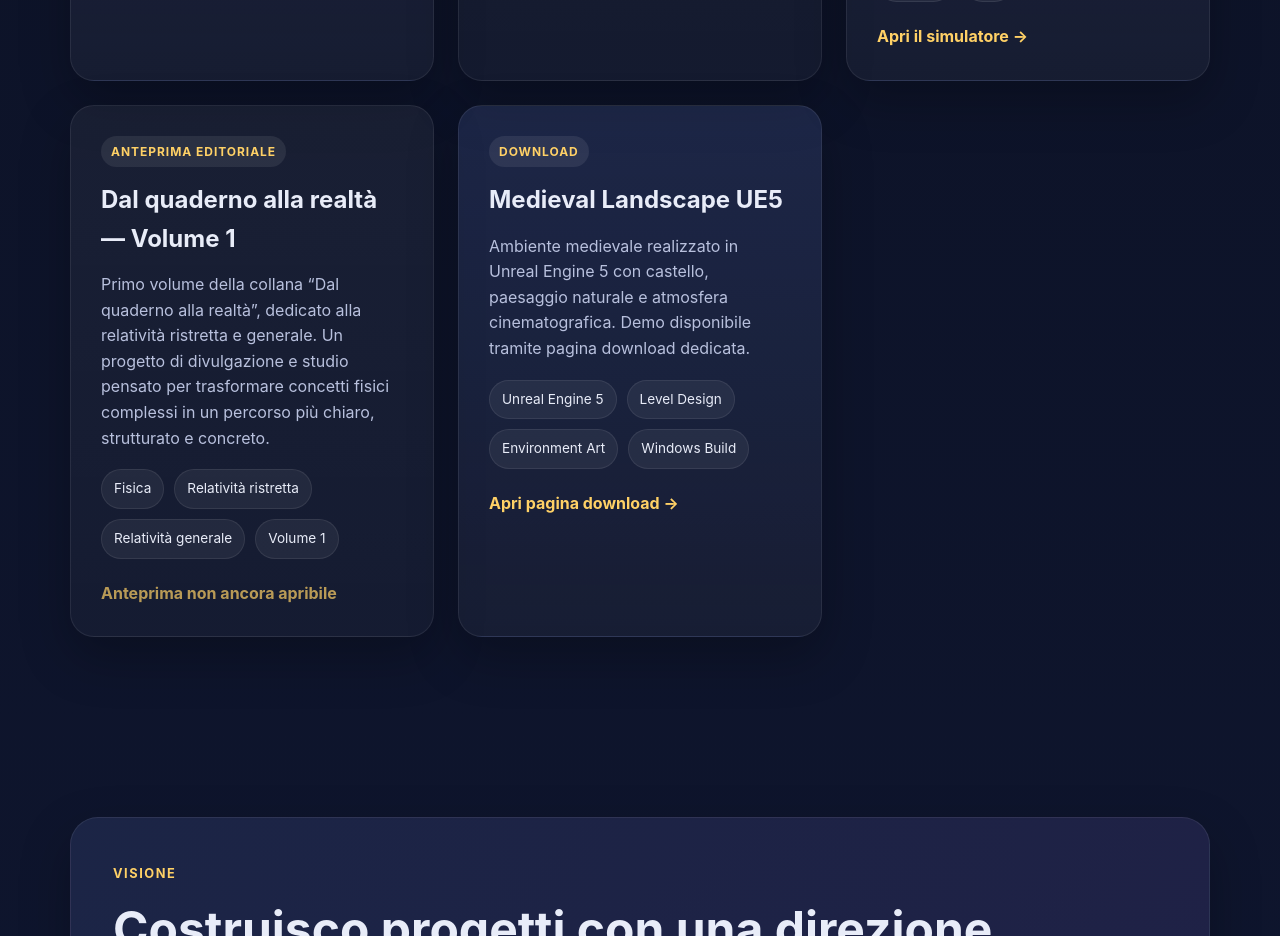
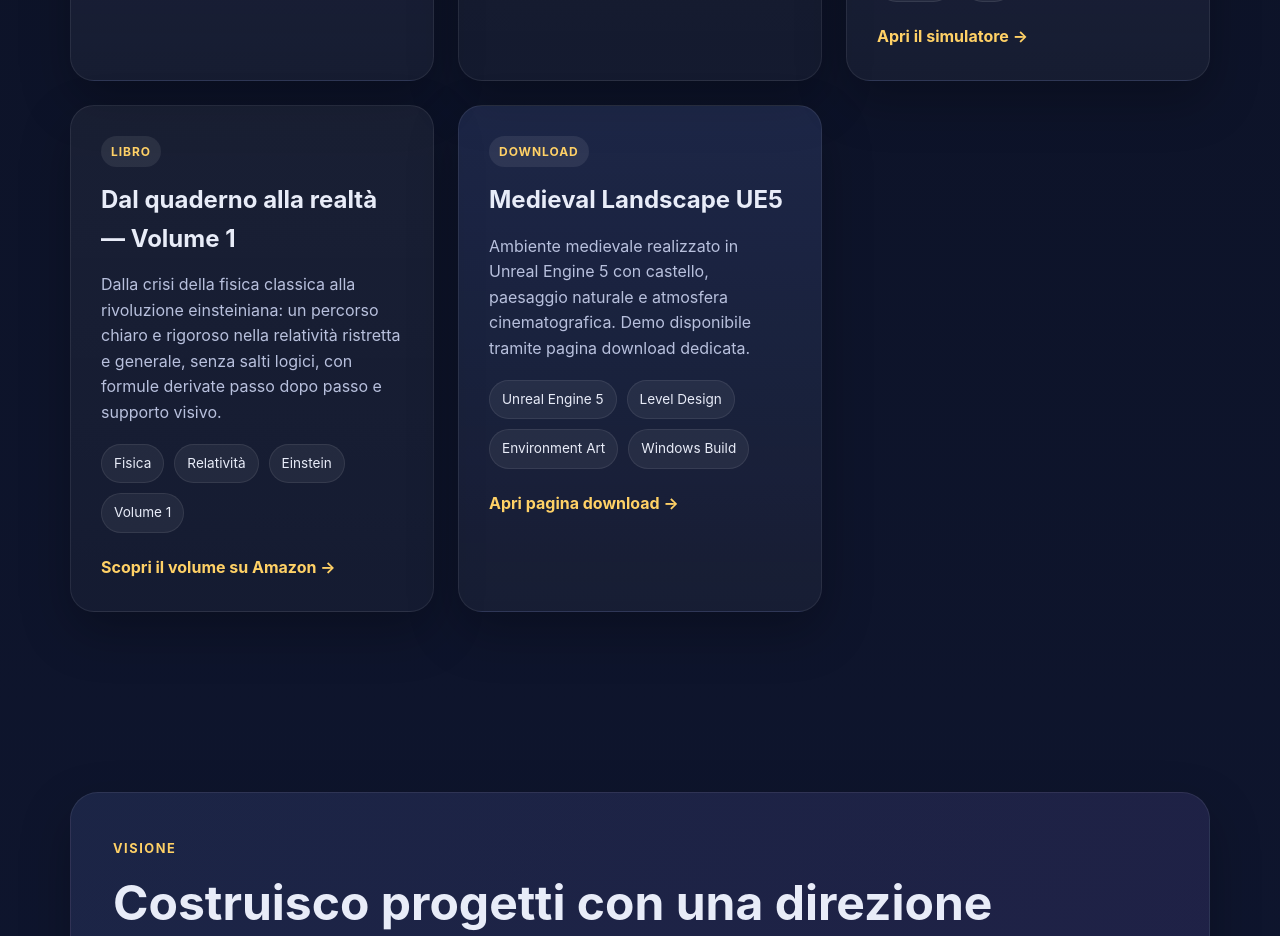
Before and after one commit to Crew200408/cristianalemanno-portfolio, a React (Create React App) app: page / in a window 1280 px wide. Shown: the part 1980-2916 px from the top of the page. Built offline with nearby package versions, Linux system fonts and the light colour scheme.

Commit message:
Update App.js

```diff
--- a/src/App.js
+++ b/src/App.js
@@ -190,29 +190,33 @@ function App() {
               </a>
             </article>
 
-            {/* Anteprima editoriale non apribile */}
+                       {/* Volume 1 della collana "Dal quaderno alla realtà" */}
             <article className="project-card">
-              <div className="project-badge">Anteprima editoriale</div>
+              <div className="project-badge">Libro</div>
 
               <h3>Dal quaderno alla realtà — Volume 1</h3>
 
               <p>
-                Primo volume della collana “Dal quaderno alla realtà”, dedicato
-                alla relatività ristretta e generale. Un progetto di
-                divulgazione e studio pensato per trasformare concetti fisici
-                complessi in un percorso più chiaro, strutturato e concreto.
+                Dalla crisi della fisica classica alla rivoluzione einsteiniana: un
+                percorso chiaro e rigoroso nella relatività ristretta e generale, senza
+                salti logici, con formule derivate passo dopo passo e supporto visivo.
               </p>
 
               <div className="project-tags">
                 <span>Fisica</span>
-                <span>Relatività ristretta</span>
-                <span>Relatività generale</span>
+                <span>Relatività</span>
+                <span>Einstein</span>
                 <span>Volume 1</span>
               </div>
 
-              <span className="project-link disabled">
-                Anteprima non ancora apribile
-              </span>
+              <a
+                href="https://amzn.eu/d/05FvZCk7"
+                className="project-link"
+                target="_blank"
+                rel="noopener noreferrer"
+              >
+                Scopri il volume su Amazon →
+              </a>
             </article>
 
             {/* Pagina download dedicata al progetto UE5 */}
```
